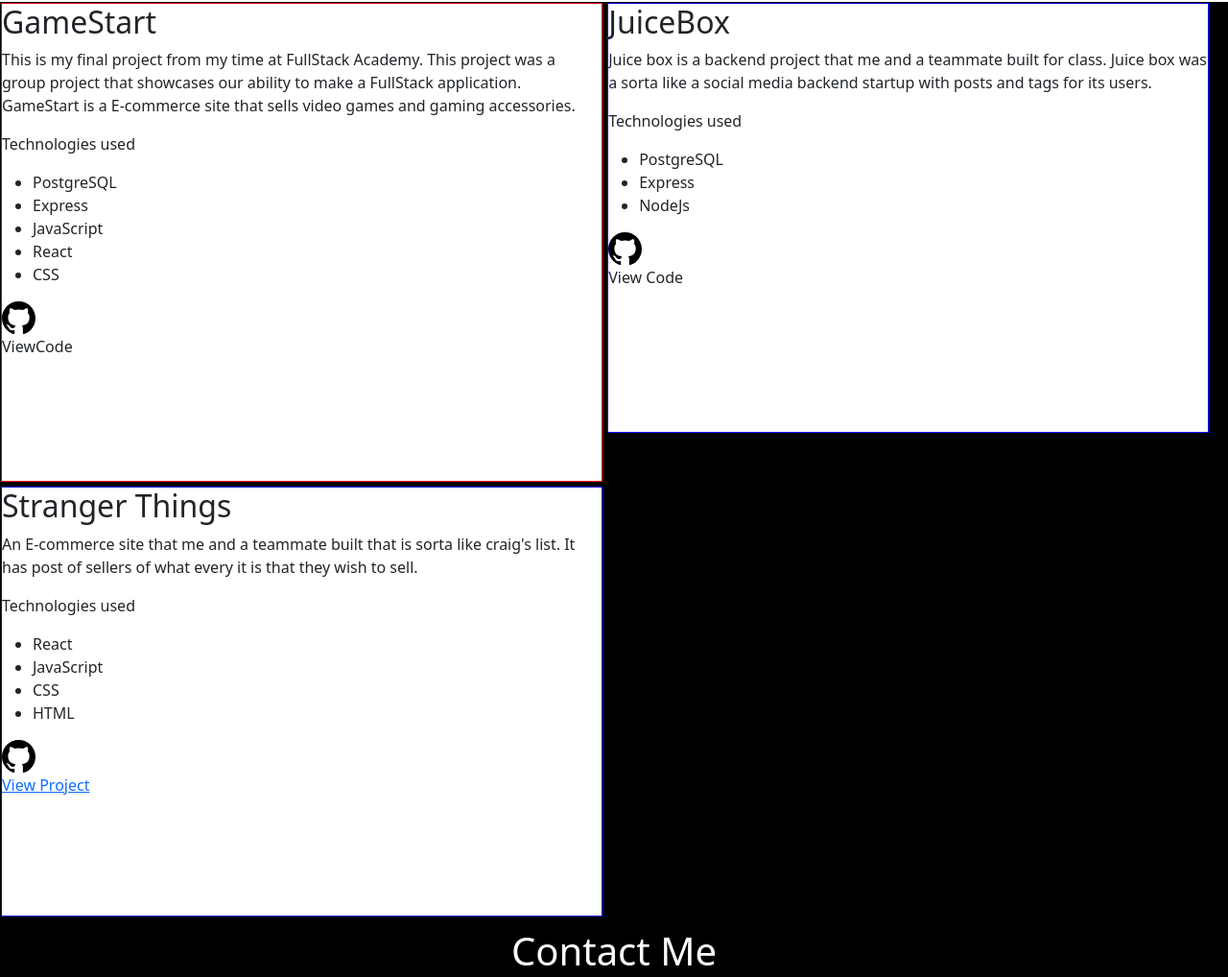
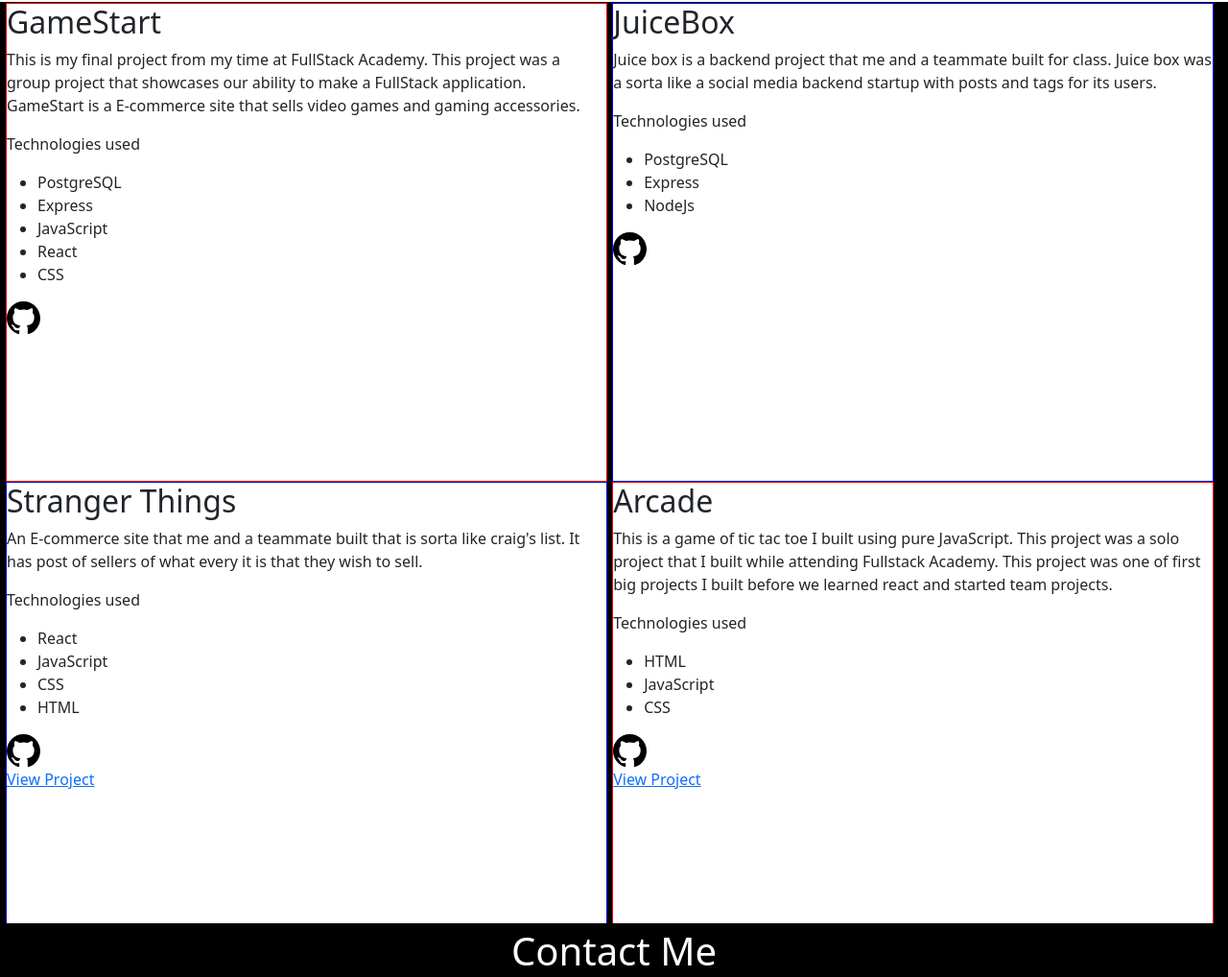
Before and after one commit to wcorcoran1/Portfolio, a React app: page /projects in a window 1280 px wide. Shown: the part 144-1162 px from the top of the page at 96% size. Built offline with nearby package versions, Linux system fonts and the light colour scheme.

Commit message:
finished project 4

```diff
--- a/public/index.css
+++ b/public/index.css
@@ -35,6 +35,7 @@
     height:60vmax;
     width: 100vmax;
     padding-top: 10px;
+    margin-left: 2px;
     display: flex;
     justify-content: center;
     align-content: center;
@@ -76,12 +77,13 @@
     width: 49vmax;
     background-color: white;
     margin-right: 5px;
+    margin-left: 5px;
 }
 .Project2 {
     display:flex;
     flex-direction: column;
     border: 1px solid blue;
-    height: 35vmax;
+    height: 39vmax;
     width: 49vmax;
     background-color: white;
 }
@@ -89,9 +91,19 @@
     display:flex;
     flex-direction: column;
     border: 1px solid blue;
-    height: 35vmax;
+    height: 39vmax;
     width: 49vmax;
     background-color: white;
+    margin-left: 5px;
+}
+.Project4 {
+    display:flex;
+    flex-direction: column;
+    border: 1px solid red;
+    height: 39vmax;
+    width: 49vmax;
+    background-color: white;
+    margin-left: 5px;
 }
 .contactMe{
     display:flex;
--- a/src/components/About.jsx
+++ b/src/components/About.jsx
@@ -13,8 +13,8 @@
             My name is Wesley Corcoran,
         </h1>
         <p>
-         I am a software engineer, gamer and traveler.
-         I am a Fullstack Academy graduate and I learned a lot in the three months of the class.
+         I am a software engineer and
+         I am a Fullstack Academy graduate. I learned a lot in the three months of the full time class.
          Fullstack helped sparked my passion for creating things through software development.
          I am looking for the opportunity to continue to grow as a developer and as professional.
         </p>
--- a/src/components/Projects.jsx
+++ b/src/components/Projects.jsx
@@ -24,7 +24,6 @@
         <a href="https://github.com/Worker-Bee-Engineering/GameStart"><svg xmlns="http://www.w3.org/2000/svg" width="35" height="35" fill="black" class="bi bi-github" viewBox="0 0 16 16">
   <path d="M8 0C3.58 0 0 3.58 0 8c0 3.54 2.29 6.53 5.47 7.59.4.07.55-.17.55-.38 0-.19-.01-.82-.01-1.49-2.01.37-2.53-.49-2.69-.94-.09-.23-.48-.94-.82-1.13-.28-.15-.68-.52-.01-.53.63-.01 1.08.58 1.23.82.72 1.21 1.87.87 2.33.66.07-.52.28-.87.51-1.07-1.78-.2-3.64-.89-3.64-3.95 0-.87.31-1.59.82-2.15-.08-.2-.36-1.02.08-2.12 0 0 .67-.21 2.2.82.64-.18 1.32-.27 2-.27.68 0 1.36.09 2 .27 1.53-1.04 2.2-.82 2.2-.82.44 1.1.16 1.92.08 2.12.51.56.82 1.27.82 2.15 0 3.07-1.87 3.75-3.65 3.95.29.25.54.73.54 1.48 0 1.07-.01 1.93-.01 2.2 0 .21.15.46.55.38A8.012 8.012 0 0 0 16 8c0-4.42-3.58-8-8-8z"/>
 </svg></a>
-<div>ViewCode</div>
         </div>
         <div className="Project2">
         <h2>JuiceBox</h2>
@@ -38,7 +37,6 @@
         <a href="https://github.com/wcorcoran1/juiceBox"><svg xmlns="http://www.w3.org/2000/svg" width="35" height="35" fill="black" class="bi bi-github" viewBox="0 0 16 16">
   <path d="M8 0C3.58 0 0 3.58 0 8c0 3.54 2.29 6.53 5.47 7.59.4.07.55-.17.55-.38 0-.19-.01-.82-.01-1.49-2.01.37-2.53-.49-2.69-.94-.09-.23-.48-.94-.82-1.13-.28-.15-.68-.52-.01-.53.63-.01 1.08.58 1.23.82.72 1.21 1.87.87 2.33.66.07-.52.28-.87.51-1.07-1.78-.2-3.64-.89-3.64-3.95 0-.87.31-1.59.82-2.15-.08-.2-.36-1.02.08-2.12 0 0 .67-.21 2.2.82.64-.18 1.32-.27 2-.27.68 0 1.36.09 2 .27 1.53-1.04 2.2-.82 2.2-.82.44 1.1.16 1.92.08 2.12.51.56.82 1.27.82 2.15 0 3.07-1.87 3.75-3.65 3.95.29.25.54.73.54 1.48 0 1.07-.01 1.93-.01 2.2 0 .21.15.46.55.38A8.012 8.012 0 0 0 16 8c0-4.42-3.58-8-8-8z"/>
 </svg></a>
-<div>View Code</div>
         </div>
         <div className="Project3">
         <h2>Stranger Things</h2>
@@ -56,11 +54,24 @@
   <path d="M8 0C3.58 0 0 3.58 0 8c0 3.54 2.29 6.53 5.47 7.59.4.07.55-.17.55-.38 0-.19-.01-.82-.01-1.49-2.01.37-2.53-.49-2.69-.94-.09-.23-.48-.94-.82-1.13-.28-.15-.68-.52-.01-.53.63-.01 1.08.58 1.23.82.72 1.21 1.87.87 2.33.66.07-.52.28-.87.51-1.07-1.78-.2-3.64-.89-3.64-3.95 0-.87.31-1.59.82-2.15-.08-.2-.36-1.02.08-2.12 0 0 .67-.21 2.2.82.64-.18 1.32-.27 2-.27.68 0 1.36.09 2 .27 1.53-1.04 2.2-.82 2.2-.82.44 1.1.16 1.92.08 2.12.51.56.82 1.27.82 2.15 0 3.07-1.87 3.75-3.65 3.95.29.25.54.73.54 1.48 0 1.07-.01 1.93-.01 2.2 0 .21.15.46.55.38A8.012 8.012 0 0 0 16 8c0-4.42-3.58-8-8-8z"/>
 </svg></a>
 <a href="https://josh-wes-strangersthings.netlify.app/">View Project</a>
-<div>
-</div>
         </div>
+        <div className="Project4">
+        <h2>Arcade</h2>
+        <p>This is a game of tic tac toe I built using pure JavaScript.
+            This project was a solo project that I built while attending Fullstack Academy. This project was one of first big projects I built before we learned react and started team projects.
+        </p>
+        <p>Technologies used</p>
+        <ul>
+        <li>HTML</li>
+        <li>JavaScript</li>
+        <li>CSS</li>
+        </ul>
+        <a href="https://github.com/wcorcoran1/arcade"><svg xmlns="http://www.w3.org/2000/svg" width="35" height="35" fill="black" class="bi bi-github" viewBox="0 0 16 16">
+  <path d="M8 0C3.58 0 0 3.58 0 8c0 3.54 2.29 6.53 5.47 7.59.4.07.55-.17.55-.38 0-.19-.01-.82-.01-1.49-2.01.37-2.53-.49-2.69-.94-.09-.23-.48-.94-.82-1.13-.28-.15-.68-.52-.01-.53.63-.01 1.08.58 1.23.82.72 1.21 1.87.87 2.33.66.07-.52.28-.87.51-1.07-1.78-.2-3.64-.89-3.64-3.95 0-.87.31-1.59.82-2.15-.08-.2-.36-1.02.08-2.12 0 0 .67-.21 2.2.82.64-.18 1.32-.27 2-.27.68 0 1.36.09 2 .27 1.53-1.04 2.2-.82 2.2-.82.44 1.1.16 1.92.08 2.12.51.56.82 1.27.82 2.15 0 3.07-1.87 3.75-3.65 3.95.29.25.54.73.54 1.48 0 1.07-.01 1.93-.01 2.2 0 .21.15.46.55.38A8.012 8.012 0 0 0 16 8c0-4.42-3.58-8-8-8z"/>
+</svg></a>
+<a href="https://gallant-rosalind-c3f953.netlify.app/">View Project</a>
          </div>
-
+    </div>
     </div>
 )
 
```
